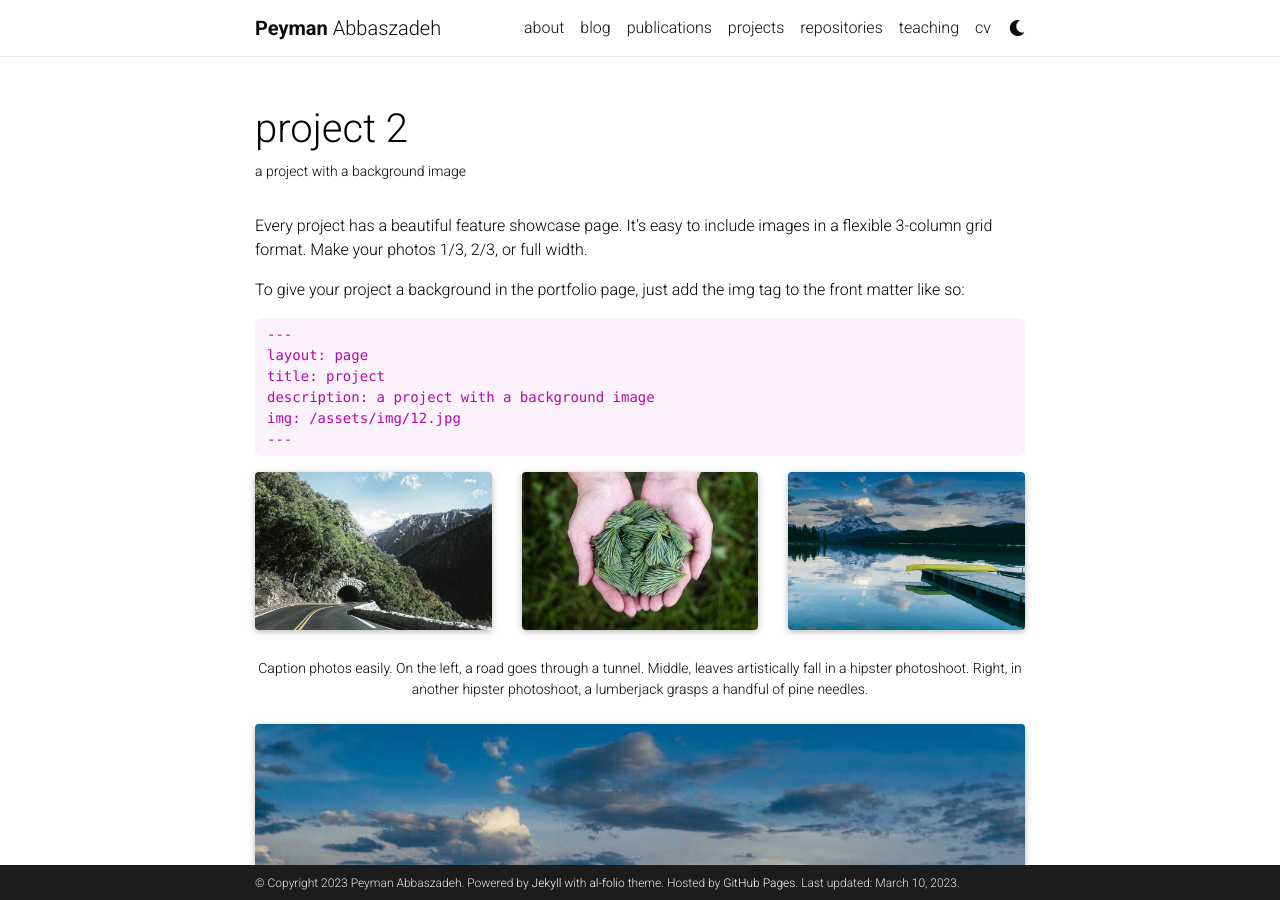
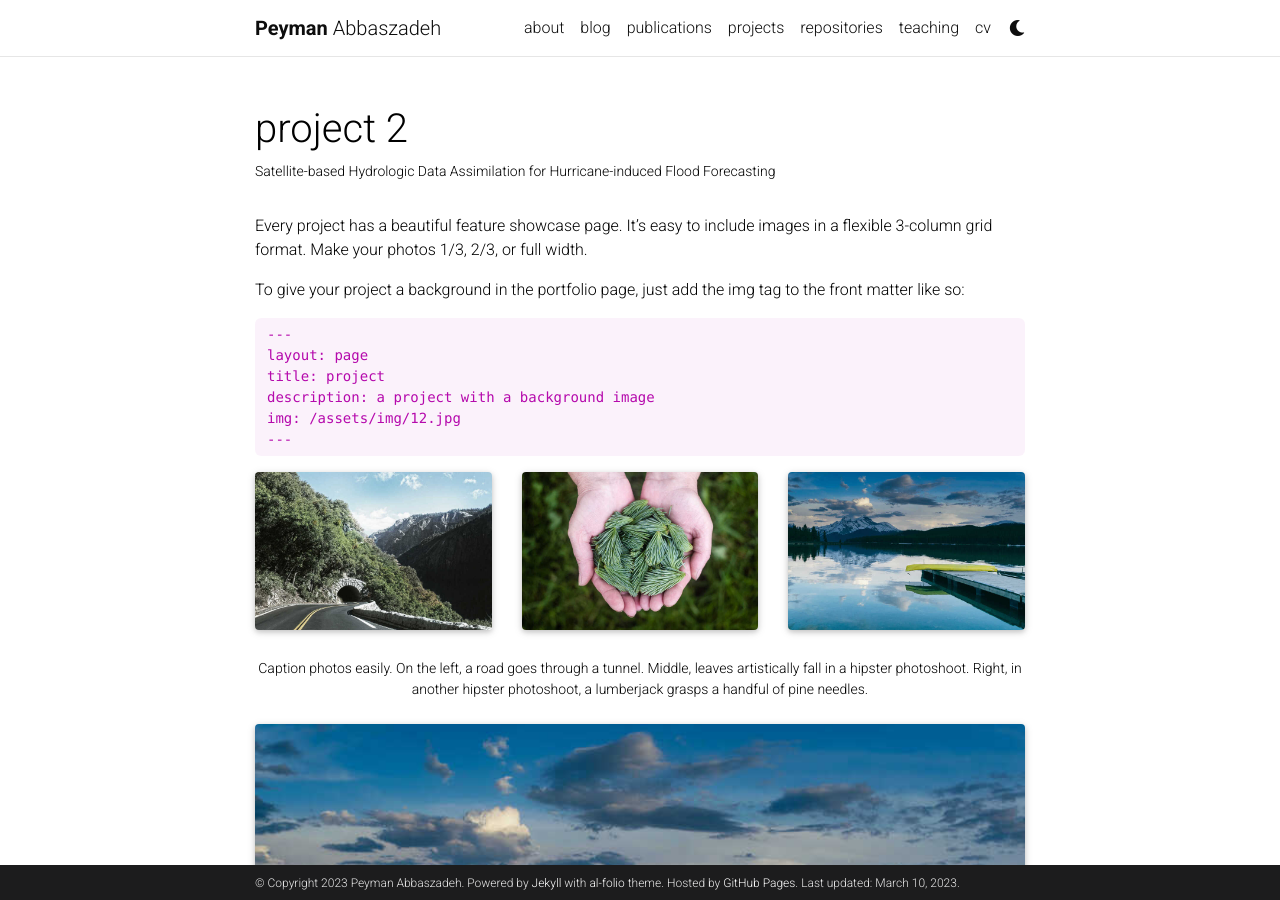
Before and after one commit to Pabbaszadeh/Pabbaszadeh.github.io, a Jekyll site: the page built from _projects/2_project.md, in a window 1280 px wide and 900 px high. Built offline with Jekyll 4.4.1, drawn with Linux system fonts in a browser that asks for light colours; full-size pictures stand in for the smaller copies a plugin makes; comment, search, counter and statistics services are not loaded; a style sheet for code colours, icons or effects is not loaded.

Commit message:
Update 2_project.md

```diff
--- a/_projects/2_project.md
+++ b/_projects/2_project.md
@@ -1,7 +1,7 @@
 ---
 layout: page
 title: project 2
-description: a project with a background image
+description: Satellite-based Hydrologic Data Assimilation for Hurricane-induced Flood Forecasting
 img: assets/img/flooding1.webp
 importance: 2
 category: completed projects
```
